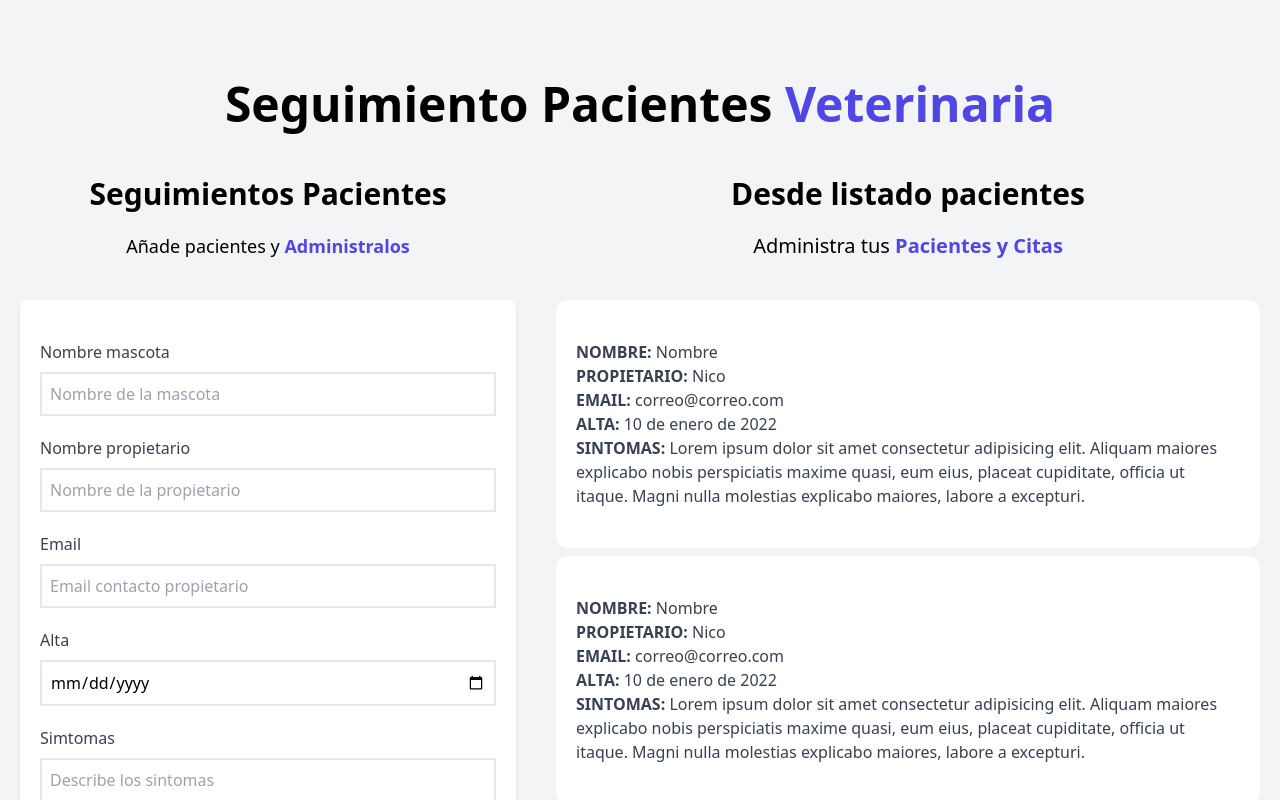
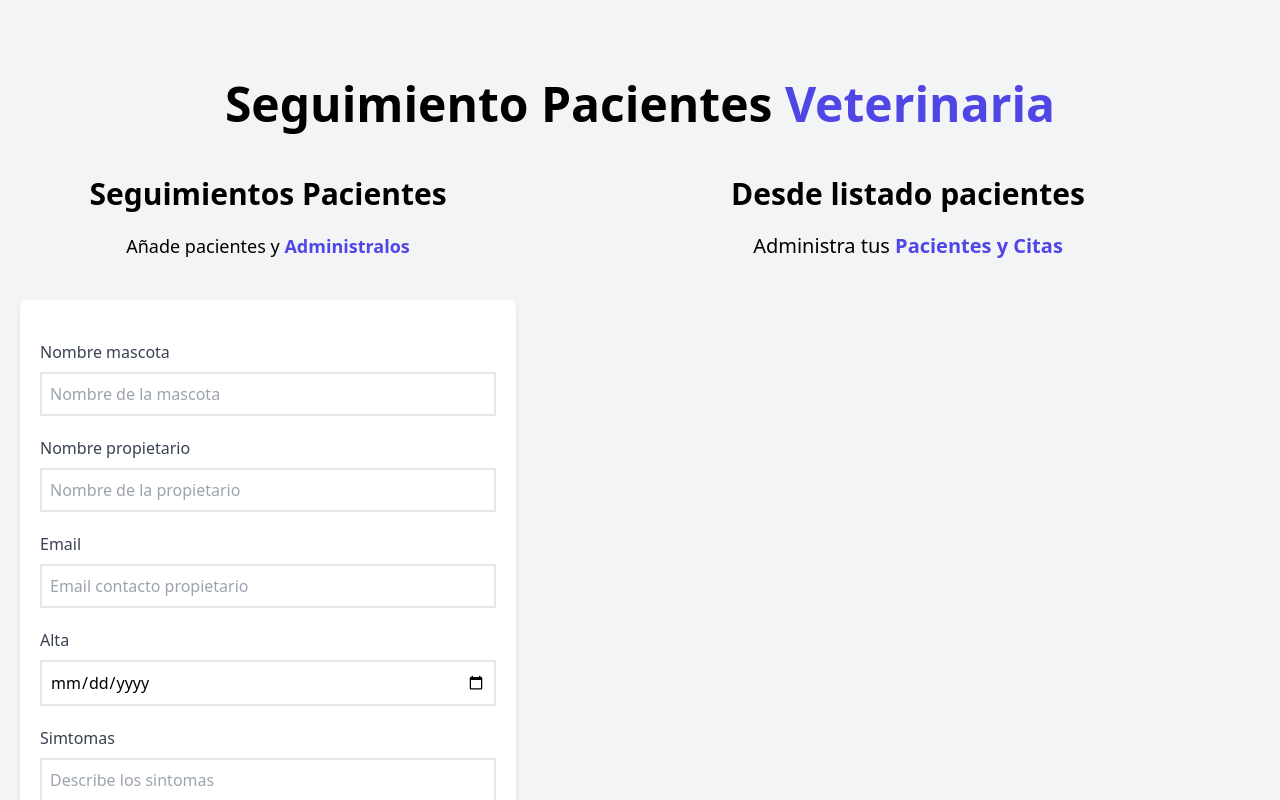
Before and after one commit to nicomartin8542/citas-app, a React (Vite) app: page / in a window 1280 px wide. Shown: the top 800 px of the page. Built offline with nearby package versions, Linux system fonts and the light colour scheme.

Commit message:
Agregando funcionalidad al formulario

```diff
--- a/src/App.jsx
+++ b/src/App.jsx
@@ -1,14 +1,24 @@
+import { useEffect, useState } from "react";
 import Formulario from "./components/Formulario";
 import Header from "./components/Header";
 import ListadoPacientes from "./components/ListadoPacientes";
 
 function App() {
+  const [valuesStorade, setValuesStorade] = useState([]);
+  const [save, setSave] = useState(false);
+
+  useEffect(() => {
+    setSave(false);
+    const storade = JSON.parse(localStorage.getItem("values"));
+    if (storade) setValuesStorade(storade);
+  }, [save]);
+
   return (
     <div className="container mx-auto mt-20">
       <Header />
       <div className="mt-12 md:flex ">
-        <Formulario />
-        <ListadoPacientes />
+        <Formulario valuesStorade={valuesStorade} setSave={setSave} />
+        <ListadoPacientes valuesStorade={valuesStorade} />
       </div>
     </div>
   );
--- a/src/components/Formulario.jsx
+++ b/src/components/Formulario.jsx
@@ -3,7 +3,7 @@ import useForm from "../hooks/useForm";
 import formularioValidate from "../validation/formularioValidate";
 import AlertForm from "./alerts/AlertForm";
 
-const Formulario = () => {
+const Formulario = ({ valuesStorade, setSave }) => {
   const [values, error, handleInputChange, handleFormSubmit] = useForm(
     {
       nombre: "",
@@ -19,8 +19,8 @@ const Formulario = () => {
   const { nombre, propietario, email, alta, sintomas } = values;
 
   function saveData() {
-    console.log(error);
-    console.log("guardo datos");
+    localStorage.setItem("values", JSON.stringify([...valuesStorade, values]));
+    setSave(true);
   }
 
   return (
--- a/src/components/ListadoPacientes.jsx
+++ b/src/components/ListadoPacientes.jsx
@@ -1,6 +1,7 @@
+import { useState, useEffect } from "react";
 import Pacientes from "./Pacientes";
 
-const ListadoPacientes = () => {
+const ListadoPacientes = ({ valuesStorade }) => {
   return (
     <div className="md:w-1/2 lg:w-3/5 h-screen ">
       <h2 className="font-black text-3xl text-center">
@@ -12,12 +13,9 @@ const ListadoPacientes = () => {
       </p>
 
       <div className="h-screen md:overflow-y-scroll">
-        <Pacientes />
-        <Pacientes />
-        <Pacientes />
-        <Pacientes />
-        <Pacientes />
-        <Pacientes />
+        {valuesStorade.map((value, i) => (
+          <Pacientes key={i} {...value} />
+        ))}
       </div>
     </div>
   );
--- a/src/components/Pacientes.jsx
+++ b/src/components/Pacientes.jsx
@@ -1,30 +1,26 @@
-const Pacientes = () => {
+const Pacientes = (value) => {
+  const { nombre, propietario, email, alta, sintomas } = value;
   return (
     <div className="bg-white mx-5 mb-2 px-5 py-10 rounded-xl ">
       <p className="uppercase font-bold text-gray-700">
         Nombre: {""}
-        <span className="font-normal normal-case">Nombre</span>
+        <span className="font-normal normal-case">{nombre}</span>
       </p>
       <p className="uppercase font-bold text-gray-700">
         Propietario: {""}
-        <span className="font-normal normal-case">Nico</span>
+        <span className="font-normal normal-case">{propietario}</span>
       </p>
       <p className="uppercase font-bold text-gray-700">
         Email: {""}
-        <span className="font-normal normal-case">correo@correo.com</span>
+        <span className="font-normal normal-case">{email}</span>
       </p>
       <p className="uppercase font-bold text-gray-700">
         Alta: {""}
-        <span className="font-normal normal-case">10 de enero de 2022</span>
+        <span className="font-normal normal-case">{alta}</span>
       </p>
       <p className="uppercase font-bold text-gray-700">
         Sintomas: {""}
-        <span className="font-normal normal-case">
-          Lorem ipsum dolor sit amet consectetur adipisicing elit. Aliquam
-          maiores explicabo nobis perspiciatis maxime quasi, eum eius, placeat
-          cupiditate, officia ut itaque. Magni nulla molestias explicabo
-          maiores, labore a excepturi.
-        </span>
+        <span className="font-normal normal-case">{sintomas}</span>
       </p>
     </div>
   );
```
